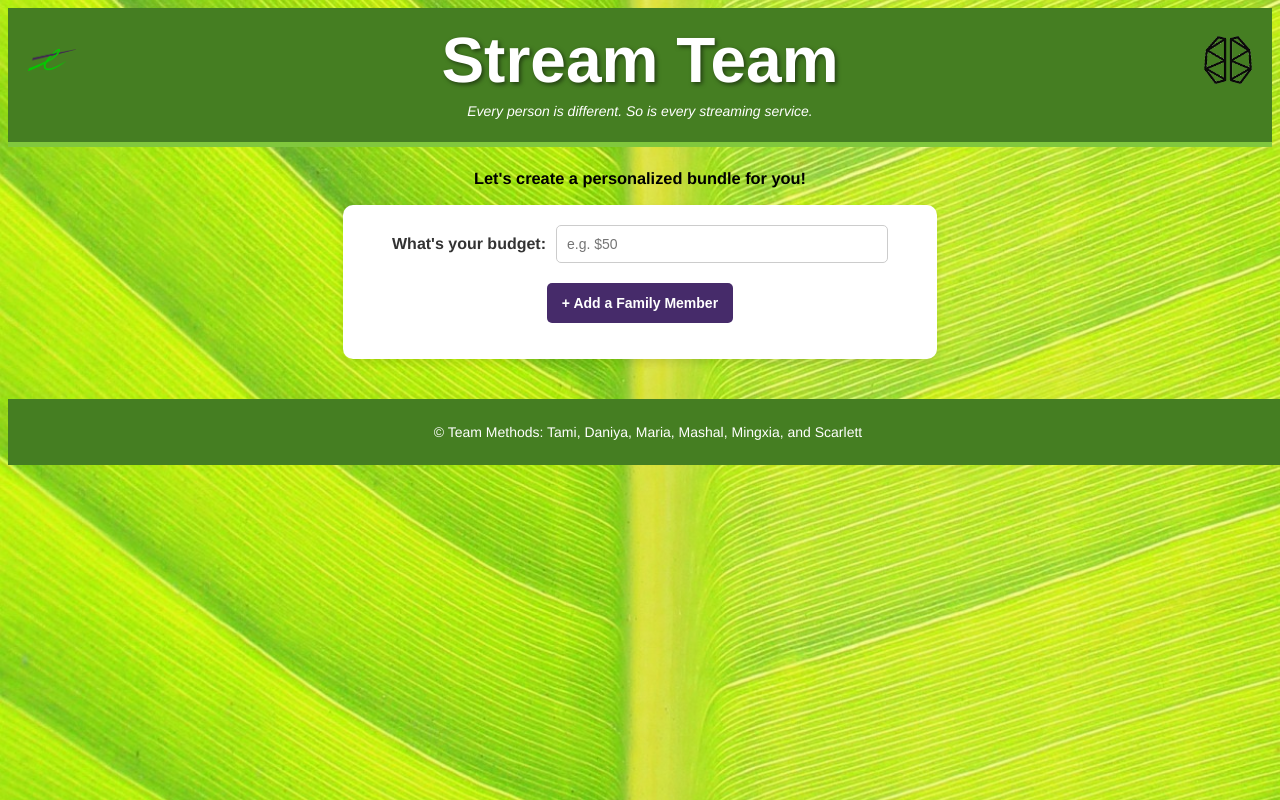
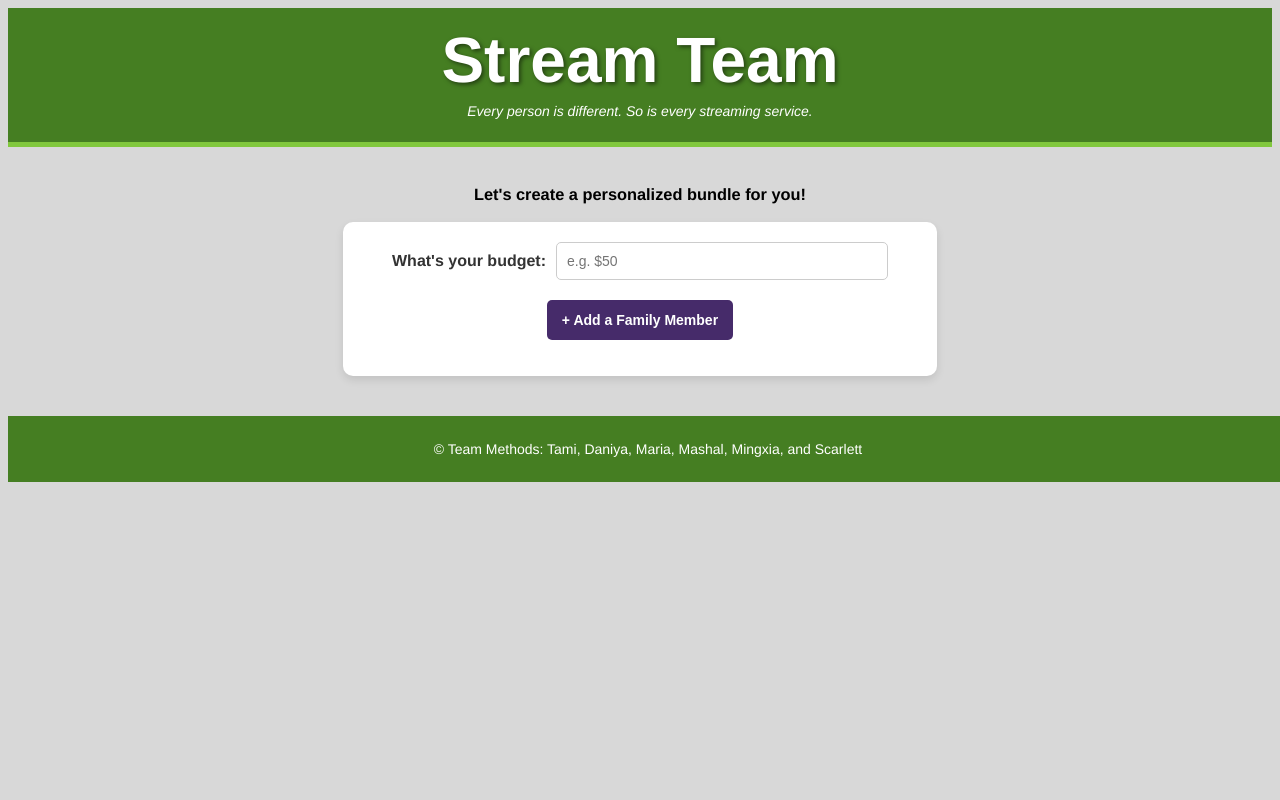
Before and after one commit to daniyazafar/methods-industry-project-frontend, a React (Vite) app: page / in a window 1280 px wide. Built offline with nearby package versions, Linux system fonts and the light colour scheme.

Commit message:
fixed close modal

```diff
--- a/src/App.jsx
+++ b/src/App.jsx
@@ -6,13 +6,16 @@ import "./App.scss";
 import Form from "./Components/Form/Form";
 
 function App() {
-  const [count, setCount] = useState(0);
 
   return (
-    <Router> {/* Wrap your app with Router */}
+    <Router>
+      <div className="full-page__content">
       <Header />
       <Form />
-      <Footer />
+      </div>
+      <div className="full-page__footer">
+        <Footer />
+      </div>
     </Router>
   );
 }
--- a/src/App.scss
+++ b/src/App.scss
@@ -3,10 +3,21 @@
 
 :root{
     background-color: $light-grey;
-    background-image: url("../src/assets/background.jpg");
     background-size: cover;
     background-position: center;
     margin: 0;
     padding: 0;
     font-family: "helvetica", sans-serif;
 }
+
+.full-page {
+    @include flex-column(0);
+    min-height: 100vh;
+    &__content{
+        flex: 1;
+        @include flex-column(0);
+    }
+    &__footer{
+        @include flex-column(0);
+    }
+}
--- a/src/Components/Form/Form.jsx
+++ b/src/Components/Form/Form.jsx
@@ -1,7 +1,7 @@
 import { useState } from "react";
 import "./Form.scss";
-import confetti from "canvas-confetti"; // Import the confetti library
-import SeeBundleModal from "../SeeBundleModal/SeeBundleModal"; // Import the modal component
+import confetti from "canvas-confetti";
+import SeeBundleModal from "../SeeBundleModal/SeeBundleModal";
 
 function Form() {
   const [budget, setBudget] = useState("");
@@ -67,7 +67,6 @@ function Form() {
     setName("");
     setAge("");
     setFavoriteGenre("");
-    setBudget("");
     setShowFields(false);
   };
 
--- a/src/Components/Header/Header.jsx
+++ b/src/Components/Header/Header.jsx
@@ -7,13 +7,7 @@ const Header = () => {
   return (
     <header className="header">
       <div className="header__title">
-        <img className="header__logo" src={telus} alt="Telus Logo" />
         <h1 className="header__text">Stream Team</h1>
-        <img
-          className="header__logo"
-          src={brainstation}
-          alt="BrainStation Logo"
-        />
       </div>
       <p>
         Every person is different. <br></br> So is every streaming service.{" "}
--- a/src/Components/Header/Header.scss
+++ b/src/Components/Header/Header.scss
@@ -11,10 +11,7 @@
   position: relative; // Ensure positioning context for the pseudo-element
 
   .header__title{
-    display: flex;
-    flex-direction: row;
-    justify-content: space-between;
-    align-items: center;
+    text-align: center;
   }
 
   .header__text {
--- a/src/Components/SeeBundleModal/SeeBundleModal.jsx
+++ b/src/Components/SeeBundleModal/SeeBundleModal.jsx
@@ -47,7 +47,9 @@ function SeeBundleModal({ onClose }) {
   return (
     <div className="modal" onClick={onClose}>
       <div className="modal__content" onClick={(e) => e.stopPropagation()}>
-        <span className="modal__close" onClick={onClose}>
+        <span className="modal__close" onClick={() => {
+    window.location.reload(); // Refresh the page
+  }}>
           X
         </span>
         <div className="modal__details">
--- a/styles/partials/_mixins.scss
+++ b/styles/partials/_mixins.scss
@@ -69,3 +69,9 @@ label, button {
         line-height: 1.25rem;
     }
 }
+
+@mixin flex-column($gap: 16px) {
+    display: flex;
+    flex-direction: column;
+    gap: $gap;
+  }
```
